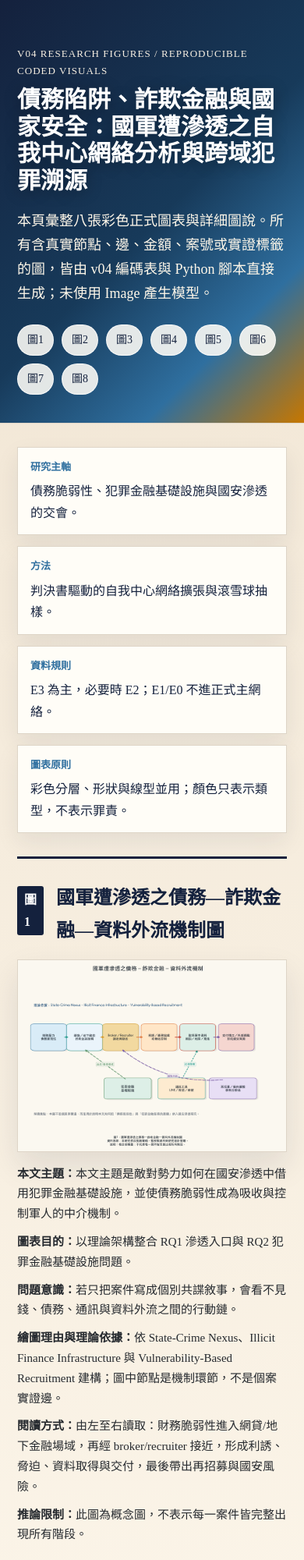
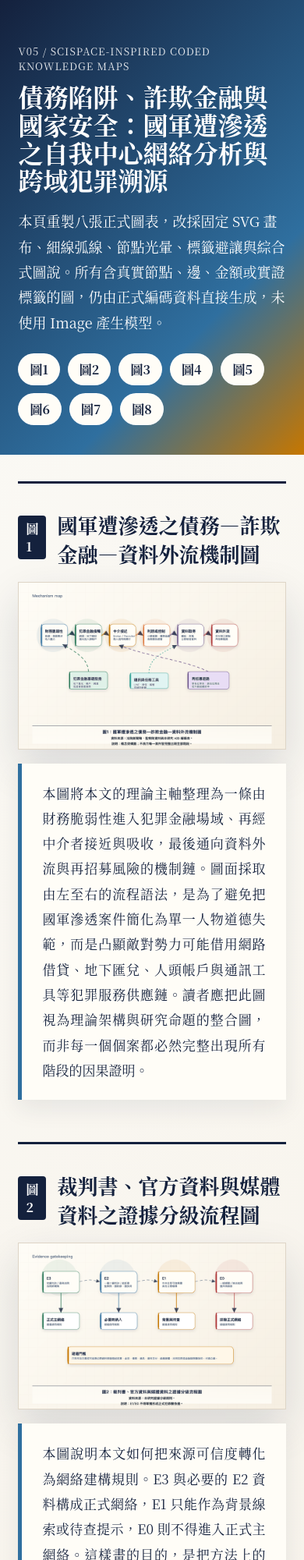
Before and after one commit to craigyu-PHD/debt-fraud-national-security-viz-20260512, a plain HTML site: page index.html in a window 390 px wide. Shown: the top 2000 px of the page at 78% size. Drawn offline with Linux system fonts and the light colour scheme.

Commit message:
Publish v05 scispace style figures

```diff
--- a/index.html
+++ b/index.html
@@ -3,183 +3,84 @@
 <head>
   <meta charset="utf-8">
   <meta name="viewport" content="width=device-width, initial-scale=1">
-  <title>債務陷阱、詐欺金融與國家安全｜v04 圖表與圖說</title>
+  <title>債務陷阱、詐欺金融與國家安全｜v05 SciSpace 風格圖表</title>
   <style>
-    :root {
-      --ink:#14213d; --muted:#5d6268; --line:#ded5c7; --paper:#fffaf0;
-      --soft:#f6efe2; --panel:#fffdf7; --dark:#14213d;
-      --blue:#2f6f9f; --green:#2c7a5a; --amber:#c77700; --red:#b13b3b; --purple:#6e578c;
-    }
+    :root { --ink:#14213d; --muted:#64748b; --paper:#fbfaf6; --line:#ded5c7; --navy:#14213d; --blue:#2f6f9f; --gold:#c77700; }
     * { box-sizing:border-box; }
-    body { margin:0; background:radial-gradient(circle at 20% 0%, #f0e4d2 0, #fffaf0 34%, #fffdf7 100%); color:var(--ink); font-family:"PingFang TC","STHeiti",serif; line-height:1.72; }
-    header { padding:58px 6vw 36px; border-bottom:1px solid var(--line); background:linear-gradient(135deg,#14213d 0%,#173a5a 52%,#2f6f9f 78%,#c77700 100%); color:#fff; }
-    .kicker { font-size:13px; letter-spacing:.08em; color:#f6efe2; text-transform:uppercase; }
-    h1 { font-size:clamp(30px,4.2vw,54px); line-height:1.16; margin:8px 0 14px; max-width:1120px; text-shadow:0 3px 20px rgba(0,0,0,.28); }
-    .lead { max-width:980px; font-size:18px; color:#fff8ea; }
+    body { margin:0; background:linear-gradient(135deg,#fbfaf6,#f0e6d7); color:var(--ink); font-family:"PingFang TC","STHeiti","Noto Serif CJK TC",serif; }
+    header { padding:56px 6vw 38px; background:linear-gradient(135deg,#14213d,#2f6f9f 70%,#c77700); color:#fff; }
+    .kicker { letter-spacing:.08em; font-size:13px; text-transform:uppercase; opacity:.9; }
+    h1 { max-width:1120px; font-size:clamp(32px,4.2vw,58px); line-height:1.12; margin:12px 0 18px; }
+    .lead { max-width:1050px; font-size:18px; line-height:1.8; }
     nav { display:flex; flex-wrap:wrap; gap:10px; margin-top:24px; }
-    nav a { color:#14213d; text-decoration:none; border:1px solid rgba(255,255,255,.72); padding:7px 12px; border-radius:999px; background:rgba(255,253,247,.88); font-size:14px; }
-    main { padding:30px 6vw 70px; }
-    .meta { display:grid; grid-template-columns:repeat(4,minmax(0,1fr)); gap:14px; margin-bottom:30px; }
-    .meta div { border:1px solid var(--line); background:var(--panel); padding:14px 16px; min-height:92px; box-shadow:0 12px 28px rgba(20,33,61,.08); }
-    .meta strong { display:block; font-size:13px; color:var(--blue); margin-bottom:6px; }
-    .figure-card { border-top:3px solid var(--dark); padding:30px 0 48px; }
-    .figure-head { display:flex; align-items:baseline; gap:16px; margin-bottom:16px; }
-    .figure-head span { font-weight:700; color:#fff; background:var(--dark); padding:4px 9px; border-radius:3px; }
-    h2 { font-size:24px; margin:0; }
-    img { width:100%; display:block; border:1px solid var(--line); background:#fffdf7; box-shadow:0 18px 38px rgba(20,33,61,.10); }
-    .caption { margin-top:16px; columns:2; column-gap:34px; font-size:15px; color:#262a2f; }
-    .caption p { break-inside:avoid; margin:0 0 10px; }
-    footer { border-top:1px solid var(--line); padding:28px 6vw; color:var(--muted); font-size:14px; }
-    @media (max-width:900px) { .meta { grid-template-columns:1fr 1fr; } .caption { columns:1; } }
-    @media (max-width:620px) { header, main, footer { padding-left:22px; padding-right:22px; } .meta { grid-template-columns:1fr; } }
+    nav a { color:#14213d; background:#fffdf7; border:1px solid rgba(255,255,255,.8); padding:8px 14px; border-radius:999px; text-decoration:none; font-weight:700; }
+    main { padding:34px 6vw 72px; }
+    .figure-card { border-top:3px solid var(--navy); padding:34px 0 54px; }
+    .figure-heading { display:flex; gap:14px; align-items:baseline; margin-bottom:18px; }
+    .figure-heading span { background:var(--navy); color:#fff; padding:5px 10px; border-radius:4px; font-weight:800; }
+    h2 { font-size:26px; margin:0; }
+    img { display:block; width:100%; background:#fffdf7; border:1px solid var(--line); box-shadow:0 22px 52px rgba(20,33,61,.14); }
+    .caption-block { margin-top:18px; padding:22px 26px; background:#fffdf7; border-left:5px solid var(--blue); box-shadow:0 12px 28px rgba(20,33,61,.08); }
+    .caption-block p { margin:0; font-size:17px; line-height:1.9; text-align:justify; }
+    footer { padding:28px 6vw; border-top:1px solid var(--line); color:var(--muted); }
   </style>
 </head>
 <body>
   <header>
-    <div class="kicker">v04 research figures / reproducible coded visuals</div>
+    <div class="kicker">v05 / scispace-inspired coded knowledge maps</div>
     <h1>債務陷阱、詐欺金融與國家安全：國軍遭滲透之自我中心網絡分析與跨域犯罪溯源</h1>
-    <p class="lead">本頁彙整八張彩色正式圖表與詳細圖說。所有含真實節點、邊、金額、案號或實證標籤的圖，皆由 v04 編碼表與 Python 腳本直接生成；未使用 Image 產生模型。</p>
-    <nav><a href="#圖1">圖1</a><a href="#圖2">圖2</a><a href="#圖3">圖3</a><a href="#圖4">圖4</a><a href="#圖5">圖5</a><a href="#圖6">圖6</a><a href="#圖7">圖7</a><a href="#圖8">圖8</a></nav>
+    <p class="lead">本頁重製八張正式圖表，改採固定 SVG 畫布、細線弧線、節點光暈、標籤避讓與綜合式圖說。所有含真實節點、邊、金額或實證標籤的圖，仍由正式編碼資料直接生成，未使用 Image 產生模型。</p>
+    <nav><a href="#fig1">圖1</a><a href="#fig2">圖2</a><a href="#fig3">圖3</a><a href="#fig4">圖4</a><a href="#fig5">圖5</a><a href="#fig6">圖6</a><a href="#fig7">圖7</a><a href="#fig8">圖8</a></nav>
   </header>
   <main>
-    <section class="meta">
-      <div><strong>研究主軸</strong>債務脆弱性、犯罪金融基礎設施與國安滲透的交會。</div>
-      <div><strong>方法</strong>判決書驅動的自我中心網絡擴張與滾雪球抽樣。</div>
-      <div><strong>資料規則</strong>E3 為主，必要時 E2；E1/E0 不進正式主網絡。</div>
-      <div><strong>圖表原則</strong>彩色分層、形狀與線型並用；顏色只表示類型，不表示罪責。</div>
-    </section>
-
-        <section class="figure-card" id="圖1">
-          <div class="figure-head">
-            <span>圖1</span>
-            <h2>國軍遭滲透之債務—詐欺金融—資料外流機制圖</h2>
-          </div>
-          <img src="fig01_mechanism_v04.png" alt="國軍遭滲透之債務—詐欺金融—資料外流機制圖">
-          <div class="caption">
-            <p><b>本文主題：</b>本文主題是敵對勢力如何在國安滲透中借用犯罪金融基礎設施，並使債務脆弱性成為吸收與控制軍人的中介機制。</p>
-            <p><b>圖表目的：</b>以理論架構整合 RQ1 滲透入口與 RQ2 犯罪金融基礎設施問題。</p>
-            <p><b>問題意識：</b>若只把案件寫成個別共諜敘事，會看不見錢、債務、通訊與資料外流之間的行動鏈。</p>
-            <p><b>繪圖理由與理論依據：</b>依 State-Crime Nexus、Illicit Finance Infrastructure 與 Vulnerability-Based Recruitment 建構；圖中節點是機制環節，不是個案實證邊。</p>
-            <p><b>閱讀方式：</b>由左至右讀取：財務脆弱性進入網貸/地下金融場域，再經 broker/recruiter 接近，形成利誘、脅迫、資料取得與交付，最後帶出再招募與國安風險。</p>
-            <p><b>推論限制：</b>此圖為概念圖，不表示每一案件皆完整出現所有階段。</p>
-          </div>
+        <section class="figure-card" id="fig1">
+          <div class="figure-heading"><span>圖1</span><h2>國軍遭滲透之債務—詐欺金融—資料外流機制圖</h2></div>
+          <img src="fig01_mechanism_v05.png" alt="國軍遭滲透之債務—詐欺金融—資料外流機制圖">
+          <div class="caption-block"><p>本圖將本文的理論主軸整理為一條由財務脆弱性進入犯罪金融場域、再經中介者接近與吸收，最後通向資料外流與再招募風險的機制鏈。圖面採取由左至右的流程語法，是為了避免把國軍滲透案件簡化為單一人物道德失範，而是凸顯敵對勢力可能借用網路借貸、地下匯兌、人頭帳戶與通訊工具等犯罪服務供應鏈。讀者應把此圖視為理論架構與研究命題的整合圖，而非每一個個案都必然完整出現所有階段的因果證明。</p></div>
         </section>
 
-        <section class="figure-card" id="圖2">
-          <div class="figure-head">
-            <span>圖2</span>
-            <h2>裁判書、官方資料與媒體資料之證據分級流程圖</h2>
-          </div>
-          <img src="fig02_evidence_flow_v04.png" alt="裁判書、官方資料與媒體資料之證據分級流程圖">
-          <div class="caption">
-            <p><b>本文主題：</b>本文主題要求把國安滲透與犯罪金融連結建立在可追溯資料上。</p>
-            <p><b>圖表目的：</b>說明 E3-E0 的納入與排除規則，防止媒體線索直接變成犯罪關係邊。</p>
-            <p><b>問題意識：</b>國安案件報導密集，但若不區分證據等級，容易把共現、傳聞或未確定資訊畫成正式網絡。</p>
-            <p><b>繪圖理由與理論依據：</b>對應社會網絡分析的 boundary specification 與資料品質控制；正式實證以 E3 為主，必要時納入 E2。</p>
-            <p><b>閱讀方式：</b>E3/E2 可進正式分析，E1 只作背景或待查，E0 排除正式網絡；建邊須有明確事實摘要。</p>
-            <p><b>推論限制：</b>E1/E0 可指引後續蒐證，但不得單獨支撐正式邊。</p>
-          </div>
+        <section class="figure-card" id="fig2">
+          <div class="figure-heading"><span>圖2</span><h2>裁判書、官方資料與媒體資料之證據分級流程圖</h2></div>
+          <img src="fig02_evidence_flow_v05.png" alt="裁判書、官方資料與媒體資料之證據分級流程圖">
+          <div class="caption-block"><p>本圖說明本文如何把來源可信度轉化為網絡建構規則。E3 與必要的 E2 資料構成正式網絡，E1 只能作為背景線索或待查提示，E0 則不得進入正式主網絡。這樣畫的目的，是把方法上的保守性直接放進圖面，使讀者理解本研究不是以媒體共現或姓名搜尋建立犯罪關係，而是以司法文書與可追溯官方資料作為建邊門檻。</p></div>
         </section>
 
-        <section class="figure-card" id="圖3">
-          <div class="figure-head">
-            <span>圖3</span>
-            <h2>由指標人物到跨域犯罪基礎設施之滾雪球抽樣流程圖</h2>
-          </div>
-          <img src="fig03_snowball_sampling_v04.png" alt="由指標人物到跨域犯罪基礎設施之滾雪球抽樣流程圖">
-          <div class="caption">
-            <p><b>本文主題：</b>本文不是全網掃描，而是從指標判決與官方資料出發的自我中心網絡擴張。</p>
-            <p><b>圖表目的：</b>說明從 seed 人物到人、物、工具、跨域案件的逐層擴張邏輯。</p>
-            <p><b>問題意識：</b>若直接搜尋國安、詐欺、地下匯兌所有案件，樣本邊界會失控且難以重現。</p>
-            <p><b>繪圖理由與理論依據：</b>依 ego network expansion 與 anchor-based collection；只有來源明確描述關係時才擴張。</p>
-            <p><b>閱讀方式：</b>從左到右看：seed 指標節點、第一層直接關係、第二層金融/組織工具、第三層跨域犯罪案件；下方停止規則限制過度擴張。</p>
-            <p><b>推論限制：</b>滾雪球抽樣不代表完整地下網絡，只呈現正式資料可追蹤到的擴張路徑。</p>
-          </div>
+        <section class="figure-card" id="fig3">
+          <div class="figure-heading"><span>圖3</span><h2>由指標人物到跨域犯罪基礎設施之滾雪球抽樣流程圖</h2></div>
+          <img src="fig03_snowball_sampling_v05.png" alt="由指標人物到跨域犯罪基礎設施之滾雪球抽樣流程圖">
+          <div class="caption-block"><p>本圖呈現本文的判決書驅動自我中心網絡擴張程序。研究從指標人物出發，先辨識其一階人物與任務關係，再追蹤金流、通訊、組織與場域等二階節點，最後才檢查這些節點是否出現在銀行法、洗錢、詐欺金融或組織犯罪案件中。採用同心層次而非一般搜尋流程，是為了凸顯本文的抽樣邊界：研究目的不是掃描全部共諜案件，而是檢驗特定滲透案件是否向犯罪金融基礎設施擴張。</p></div>
         </section>
 
-        <section class="figure-card" id="圖4">
-          <div class="figure-head">
-            <span>圖4</span>
-            <h2>國軍滲透案件之多模節點與關係編碼架構</h2>
-          </div>
-          <img src="fig04_multimodal_schema_v04.png" alt="國軍滲透案件之多模節點與關係編碼架構">
-          <div class="caption">
-            <p><b>本文主題：</b>本文把國安滲透視為人物、組織、金融工具、通訊工具與地點共同構成的多模網絡。</p>
-            <p><b>圖表目的：</b>建立節點類型與邊類型，讓後續圖表不把所有關係混成單一人物線。</p>
-            <p><b>問題意識：</b>同案共犯、軍職隸屬、付款、資料交付與招募是不同關係，混畫會產生共現誤判。</p>
-            <p><b>繪圖理由與理論依據：</b>依 two-mode/multimode network 與 multilayer network 理論；以形狀區分節點 mode、線型區分關係 layer。</p>
-            <p><b>閱讀方式：</b>先看節點形狀與類型，再看邊線型；例如資料交付邊與付款邊分開，不用同一條線暗示所有意義。</p>
-            <p><b>推論限制：</b>此圖是 coding schema，不是實證關係圖。</p>
-          </div>
+        <section class="figure-card" id="fig4">
+          <div class="figure-heading"><span>圖4</span><h2>國軍滲透案件之多模節點與關係編碼架構</h2></div>
+          <img src="fig04_multimodal_schema_v05.png" alt="國軍滲透案件之多模節點與關係編碼架構">
+          <div class="caption-block"><p>本圖是本文多模網絡資料結構的編碼藍圖。不同形狀代表不同節點類型，不同線型代表招募、付款、債務、通訊、資料交付、金融服務與組織隸屬等不同關係層。這種畫法的重點，是避免把同案共犯、同組織或同新聞稿中的共現誤認為上下線關係；只有來源明確描述互動內容時，才形成對應的關係邊。</p></div>
         </section>
 
-        <section class="figure-card" id="圖5">
-          <div class="figure-head">
-            <span>圖5</span>
-            <h2>高階軍官、基層士官兵與外圍組織之滲透類型比較</h2>
-          </div>
-          <img src="fig05_typology_matrix_v04.png" alt="高階軍官、基層士官兵與外圍組織之滲透類型比較">
-          <div class="caption">
-            <p><b>本文主題：</b>本文比較不同階層與場域中的滲透機制差異。</p>
-            <p><b>圖表目的：</b>回答 RQ4：高階軍官與基層士官兵遭滲透的機制是否不同。</p>
-            <p><b>問題意識：</b>若只以共諜案件統稱全部案例，會忽略高階收買、基層擴散、債務網貸與外圍金融支援的差異。</p>
-            <p><b>繪圖理由與理論依據：</b>依 qualitative typology 與 process comparison；彩色矩陣凸顯類型差異，並保留表格結構讓差異可比。</p>
-            <p><b>閱讀方式：</b>橫向比較入口、誘因、控制方式、金流與風險；張銘哲與屈宏義只在目前資料等級允許範圍內註記。</p>
-            <p><b>推論限制：</b>類型是分析工具，不表示所有案件只能歸入單一類型。</p>
-          </div>
+        <section class="figure-card" id="fig5">
+          <div class="figure-heading"><span>圖5</span><h2>高階軍官、基層士官兵與外圍組織之滲透類型比較</h2></div>
+          <img src="fig05_typology_matrix_v05.png" alt="高階軍官、基層士官兵與外圍組織之滲透類型比較">
+          <div class="caption-block"><p>本圖以類型比較的方式，將高階軍官收買、基層士官兵擴散、債務或網貸脆弱性，以及組織與金融支援四種模式放在同一個分析平面上。矩陣不是為了羅列案例，而是用來比較滲透入口、誘因、控制方式、金流工具與主要風險之間的差異，使本文能從個案敘事推進到可比較的機制分析。</p></div>
         </section>
 
-        <section class="figure-card" id="圖6">
-          <div class="figure-head">
-            <span>圖6</span>
-            <h2>國軍滲透案件之招募、金流與資料交付三重流向圖</h2>
-          </div>
-          <img src="fig06_triple_flow_v04.png" alt="國軍滲透案件之招募、金流與資料交付三重流向圖">
-          <div class="caption">
-            <p><b>本文主題：</b>本文核心實證關注招募流、金流與資料流如何連接國軍節點、外部情工與犯罪金融基礎設施。</p>
-            <p><b>圖表目的：</b>回答 RQ2、RQ3 與 H1/H4，辨識跨域中介與服務節點。</p>
-            <p><b>問題意識：</b>傳統人物關係圖容易把同案共犯畫成上下線；本圖改用線型區分招募、付款、資料交付、債務與金融服務。</p>
-            <p><b>繪圖理由與理論依據：</b>依 directed multirelational network；箭頭表示來源支持的方向，線型表示關係類型，線寬不代表刑責。</p>
-            <p><b>閱讀方式：</b>先看線型，再看箭頭方向與金額標籤；邵維強連接組織發展與地下匯兌，蔡姓上士案例補充債務/網貸入口。</p>
-            <p><b>推論限制：</b>只有 E3/E2 邊進入此圖；黃琮壹只作中介線索，不推定每名被告均透過其交付。</p>
-          </div>
+        <section class="figure-card" id="fig6">
+          <div class="figure-heading"><span>圖6</span><h2>國軍滲透案件之招募、金流與資料交付三重流向圖</h2></div>
+          <img src="fig06_triple_flow_v05.png" alt="國軍滲透案件之招募、金流與資料交付三重流向圖">
+          <div class="caption-block"><p>本圖是本文的核心實證圖，將招募流、金流、資料交付流、通訊流與金融服務流分層畫在同一張網絡中。圖中的方向箭頭表示來源明示的關係方向，線型表示關係類型，並不表示罪責大小或主從地位。透過分層流向，讀者可以看出邵維強案提供組織發展與地下匯兌的交會錨點，憲兵與電指部群案呈現基層資料交付與報酬鏈，澎防部蔡姓士官案則補充債務或網貸脆弱性如何成為吸收入口。</p></div>
         </section>
 
-        <section class="figure-card" id="圖7">
-          <div class="figure-head">
-            <span>圖7</span>
-            <h2>軍事滲透網絡中跨域中介者之橋接中心性</h2>
-          </div>
-          <img src="fig07_brokerage_centrality_v04.png" alt="軍事滲透網絡中跨域中介者之橋接中心性">
-          <div class="caption">
-            <p><b>本文主題：</b>本文關注誰連接軍人、敵對情工、犯罪金融與制度節點。</p>
-            <p><b>圖表目的：</b>檢驗 H4：中介者可能呈現較高 betweenness centrality 或 brokerage role。</p>
-            <p><b>問題意識：</b>找最大咖不等於找 broker；真正重要的是誰讓不同子網絡接起來。</p>
-            <p><b>繪圖理由與理論依據：</b>依 Freeman betweenness centrality 與 brokerage/structural holes 理論；用 NetworkX 在 E3/E2 網絡中計算。</p>
-            <p><b>閱讀方式：</b>長條越高表示該節點在目前資料中越常位於最短路徑上；右側網絡節點大小依 betweenness 調整。</p>
-            <p><b>推論限制：</b>中心性不是刑責、主謀或道德責任，且受樣本邊界與公開資料缺漏影響。</p>
-          </div>
+        <section class="figure-card" id="fig7">
+          <div class="figure-heading"><span>圖7</span><h2>軍事滲透網絡中跨域中介者之橋接中心性</h2></div>
+          <img src="fig07_brokerage_centrality_v05.png" alt="軍事滲透網絡中跨域中介者之橋接中心性">
+          <div class="caption-block"><p>本圖以橋接中心性呈現目前 E3/E2 正式網絡中的中介位置。左側排序顯示哪些節點在不同子網絡之間扮演較多橋接功能，右側網絡則把這些橋接位置放回實際關係結構中解讀。此圖的學術意義不在於判斷誰是主謀，而在於檢驗本文的中介者假設：軍人節點、敵對情工節點與犯罪金融節點之間，是否需要 broker 或金融服務節點作為連接器。</p></div>
         </section>
 
-        <section class="figure-card" id="圖8">
-          <div class="figure-head">
-            <span>圖8</span>
-            <h2>國軍滲透案件之接觸、付款、資料交付與判決時間序列</h2>
-          </div>
-          <img src="fig08_event_timeline_v04.png" alt="國軍滲透案件之接觸、付款、資料交付與判決時間序列">
-          <div class="caption">
-            <p><b>本文主題：</b>本文要判斷不同案件中債務、接觸、付款、資料交付與司法揭露的先後關係。</p>
-            <p><b>圖表目的：</b>支援 process tracing，避免把同時出現在判決中的事實誤解為同時發生。</p>
-            <p><b>問題意識：</b>CiteSpace 風格容易被誤解為文獻計量；本研究需要事件序列而非文獻共被引圖。</p>
-            <p><b>繪圖理由與理論依據：</b>依事件史與動態網絡思維；用年份與案件泳道呈現關係形成與司法揭露。</p>
-            <p><b>閱讀方式：</b>沿時間軸看各案例：邵維強2002組織發展、2016-2022地下匯兌、2019吸收向德恩；臺北群案集中於2022-2025；蔡姓上士顯示網貸入口與快速資料交付。</p>
-            <p><b>推論限制：</b>時間點以來源可確認者為準；E1 待查節點以空心標示。</p>
-          </div>
+        <section class="figure-card" id="fig8">
+          <div class="figure-heading"><span>圖8</span><h2>國軍滲透案件之接觸、付款、資料交付與判決時間序列</h2></div>
+          <img src="fig08_event_timeline_v05.png" alt="國軍滲透案件之接觸、付款、資料交付與判決時間序列">
+          <div class="caption-block"><p>本圖將接觸、付款、資料交付與司法揭露放入事件序列，目的在於檢查不同案件中的先後關係與時間聚集。與文獻計量式時間線不同，本圖不展示文獻共被引或研究主題演化，而是用來輔助判斷債務、金融服務、資料交付與司法偵辦之間的時間秩序。讀者應注意，時間相鄰不等於因果成立，仍需回到原始司法與官方資料確認每一條關係。</p></div>
         </section>
-
-  </main>
-  <footer>
-    Published package: v04_debt_fraud_national_security. 圖題置於圖下方，資料來源與說明置於圖下方；表題與矩陣圖依研究包文字另行引用。
-  </footer>
+        </main>
+  <footer>Published package: v05_scispace_style_figures. 圖說採綜合論述格式；顏色表示關係或節點類型，不表示刑責高低。</footer>
 </body>
 </html>
```
Also changed, not shown: fig01_mechanism_v04.png (deleted), fig01_mechanism_v05.png (added), fig02_evidence_flow_v04.png (deleted), fig02_evidence_flow_v05.png (added), fig03_snowball_sampling_v04.png (deleted), fig03_snowball_sampling_v05.png (added), fig04_multimodal_schema_v04.png (deleted), fig04_multimodal_schema_v05.png (added), fig05_typology_matrix_v04.png (deleted), fig05_typology_matrix_v05.png (added), fig06_triple_flow_v04.png (deleted), fig06_triple_flow_v05.png (added), 7 other files.
